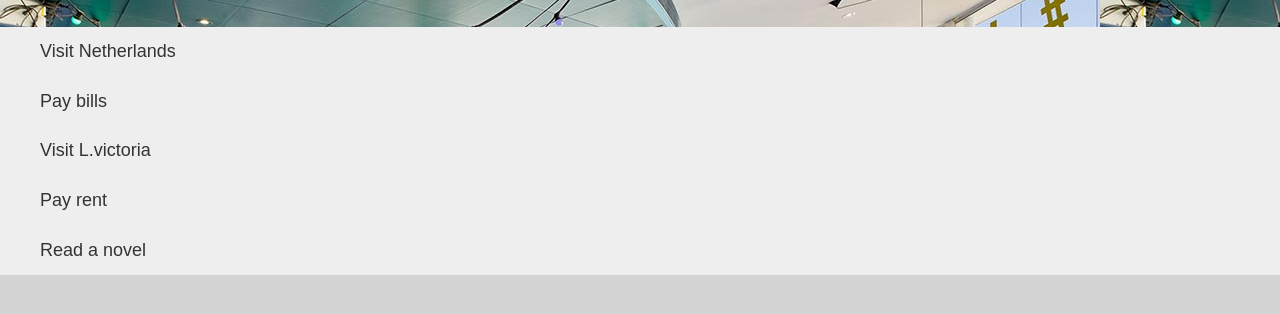
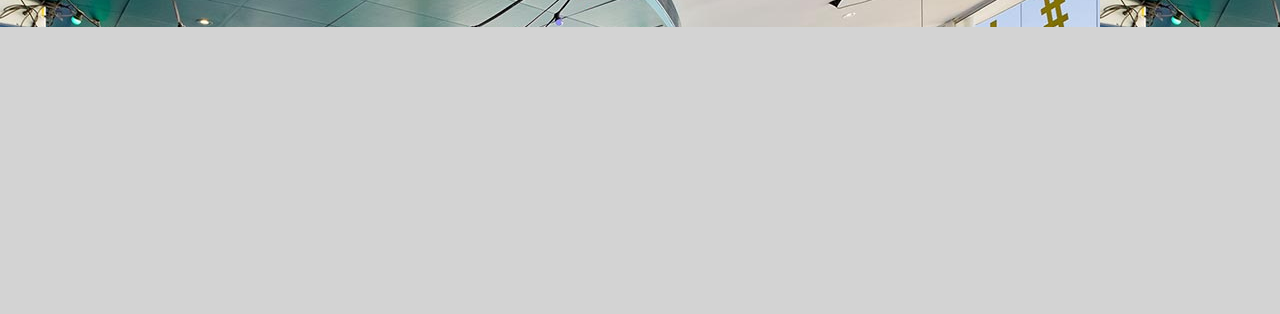
Before and after one commit to Gwadoya-Dolphine/Andela-bucketlist, a plain HTML site: page bucket.html in a window 1280 px wide. Shown: the part 134-448 px from the top of the page. Drawn offline with nearby package versions, Linux system fonts and the light colour scheme; files whose address does not match are found by name.

Commit message:
Remove the static list

```diff
--- a/bucket.html
+++ b/bucket.html
@@ -100,12 +100,6 @@ input {
 </div>
 
 <ul id="myUL">
-  <li>Visit Netherlands</li>
-  <li class="checked">Pay bills</li>
-  <li>Visit L.victoria</li>
-  <li>Pay rent</li>
-  <li>Read a novel</li>
-
 </ul>
 
  <script>
```
